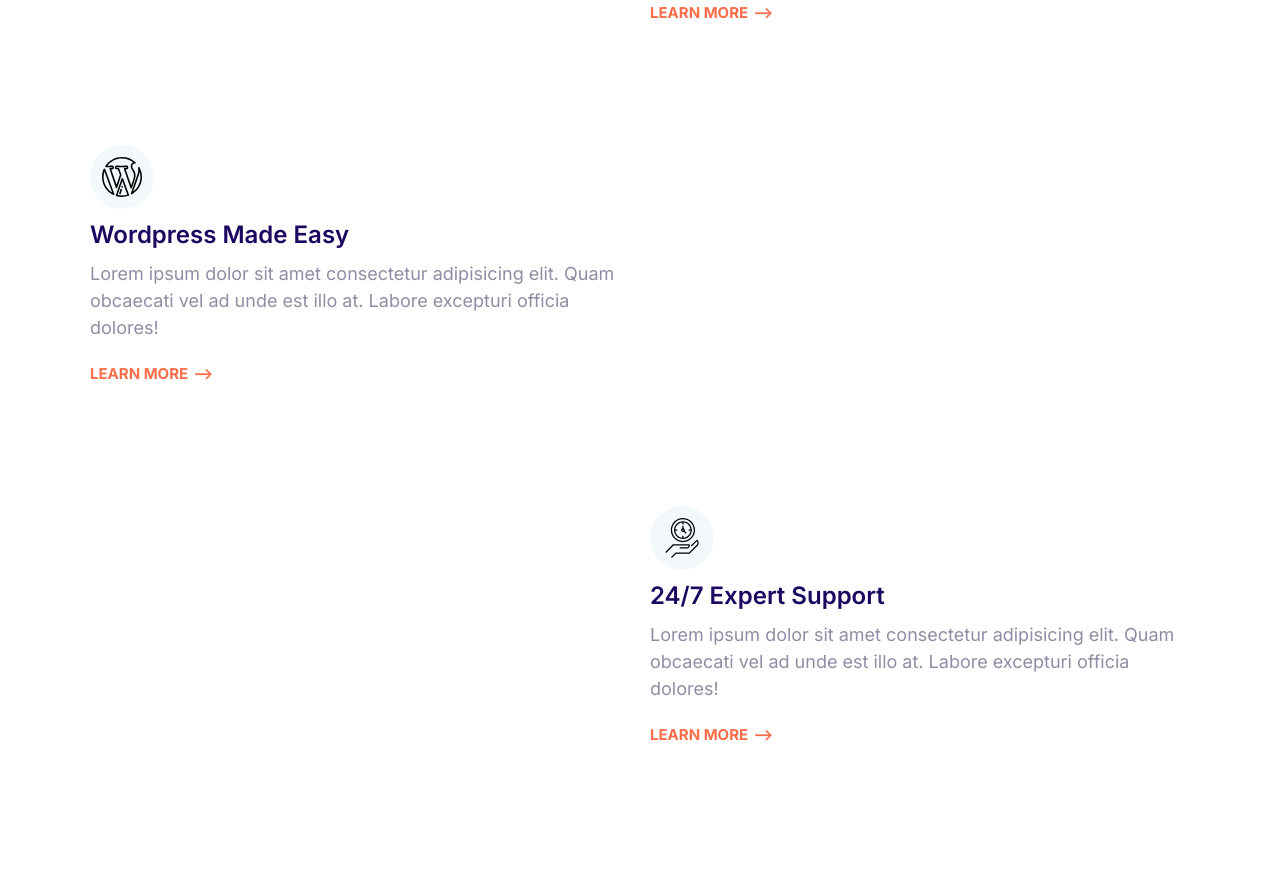
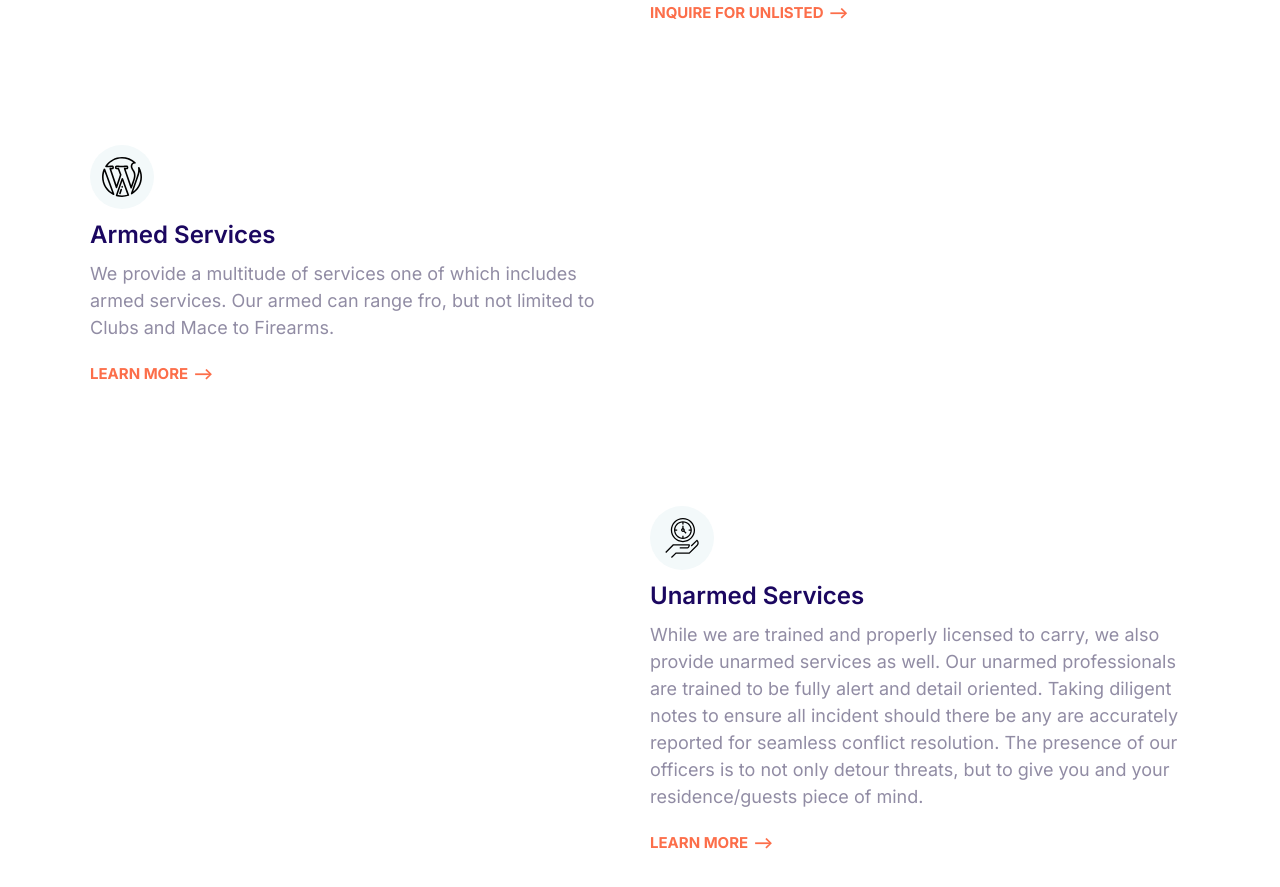
Before and after one commit to Stenio-Apollo/U.E.P, a plain HTML site: page index.html in a window 1280 px wide. Shown: the part 1658-2545 px from the top of the page. Drawn offline with nearby package versions, Linux system fonts and the light colour scheme.

```diff
--- a/index.html
+++ b/index.html
@@ -116,7 +116,7 @@
             <li>All of Broward County</li>
             <li>All of Dade</li>
           </p>
-          <a href="#" class="link-arrow">Learn More</a>
+          <a href="#" class="link-arrow">Inquire for unlisted</a>
         </div>
         <picture>
           <source
@@ -137,10 +137,11 @@
               <use xlink:href="images/sprite.svg#wordpress"></use>
             </svg>
           </span>
-          <h3 class="feature__heading">Wordpress Made Easy</h3>
+          <h3 class="feature__heading">Armed Services</h3>
           <p>
-            Lorem ipsum dolor sit amet consectetur adipisicing elit. Quam
-            obcaecati vel ad unde est illo at. Labore excepturi officia dolores!
+            We provide a multitude of services one of which includes armed
+            services. Our armed can range fro, but not limited to Clubs and Mace
+            to Firearms.
           </p>
           <a href="#" class="link-arrow">Learn More</a>
         </div>
@@ -163,10 +164,15 @@
               <use xlink:href="images/sprite.svg#clock"></use>
             </svg>
           </span>
-          <h3 class="feature__heading">24/7 Expert Support</h3>
+          <h3 class="feature__heading">Unarmed Services</h3>
           <p>
-            Lorem ipsum dolor sit amet consectetur adipisicing elit. Quam
-            obcaecati vel ad unde est illo at. Labore excepturi officia dolores!
+            While we are trained and properly licensed to carry, we also provide
+            unarmed services as well. Our unarmed professionals are trained to
+            be fully alert and detail oriented. Taking diligent notes to ensure
+            all incident should there be any are accurately reported for
+            seamless conflict resolution. The presence of our officers is to not
+            only detour threats, but to give you and your residence/guests piece
+            of mind.
           </p>
           <a href="#" class="link-arrow">Learn More</a>
         </div>
```
